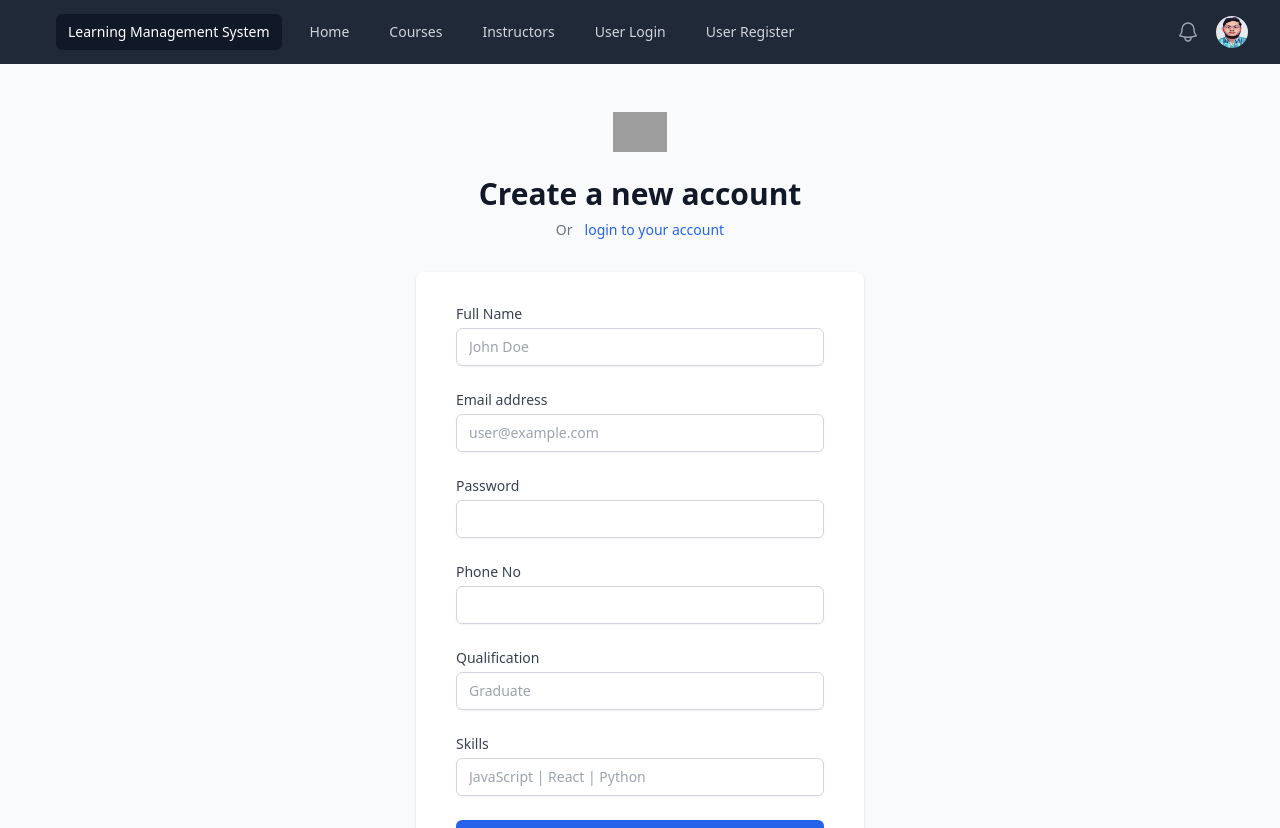
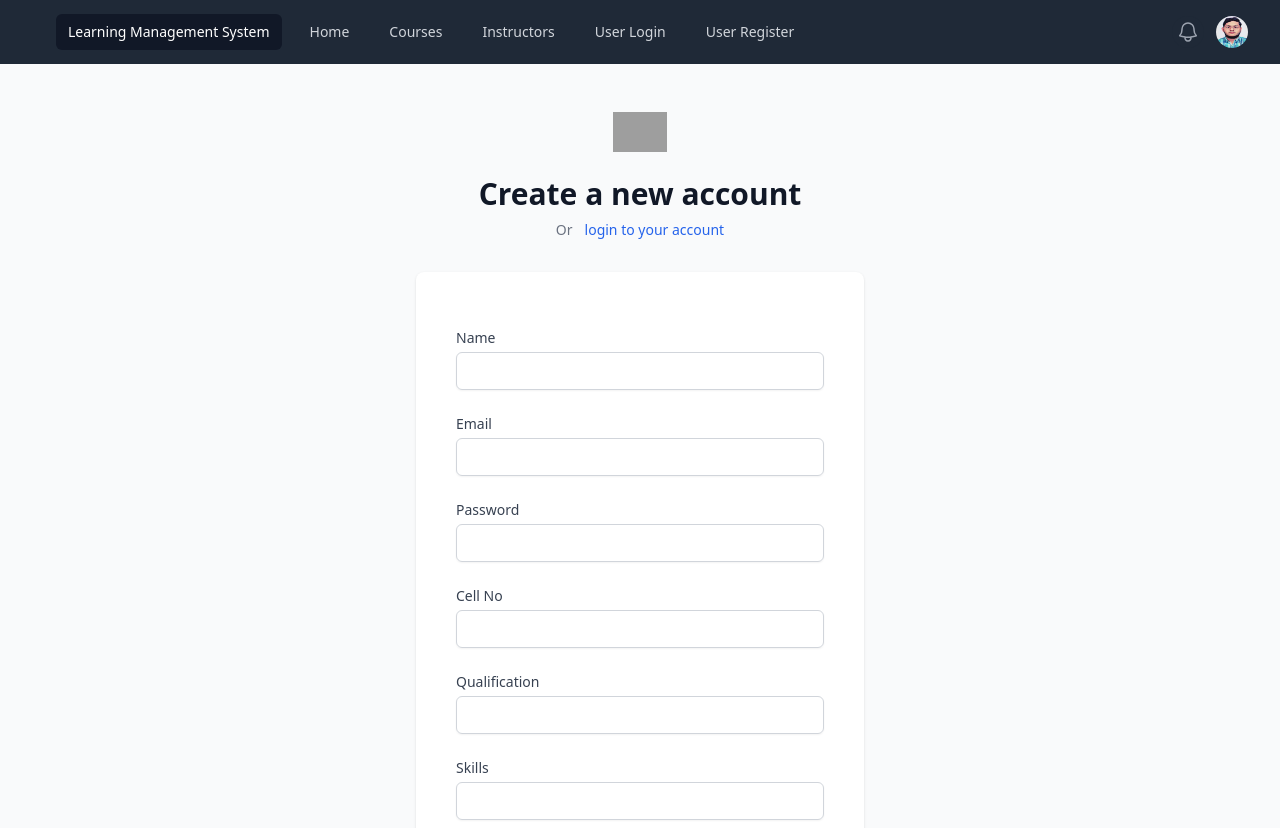
Before and after one commit to Saad-Ali-Khan-007/lms-frontend, a React (Create React App) app: page /teacher-register in a window 1280 px wide. Shown: the top 828 px of the page. Built offline with nearby package versions, Linux system fonts and the light colour scheme; grey boxes are pictures that could not be loaded.

Commit message:
teacher registration complete

```diff
--- a/src/components/Teacher/TeacherRegister.js
+++ b/src/components/Teacher/TeacherRegister.js
@@ -1,13 +1,67 @@
 import React from "react";
 import { Link } from "react-router-dom";
-import { useEffect } from "react";
+import { useEffect, useState } from "react";
+import axios from "axios";
+const baseUrl = "http://localhost:8000/api";
 const TeacherRegister = () => {
+  const [teacherData, setTeacherData] = useState({
+    full_name: "",
+    email: "",
+    password: "",
+    phone_no: "",
+    qualification: "",
+    skills: "",
+    status: "",
+  });
+  const handleChange = (event) => {
+    setTeacherData({
+      ...teacherData,
+      [event.target.name]: event.target.value,
+    });
+    event.preventDefault();
+  };
+
+  const handleSubmit = () => {
+    const teacherFormData = new FormData();
+    teacherFormData.append("full_name", teacherData.full_name);
+    teacherFormData.append("email", teacherData.email);
+    teacherFormData.append("password", teacherData.password);
+    teacherFormData.append("phone_no", teacherData.phone_no);
+    teacherFormData.append("qualification", teacherData.qualification);
+    teacherFormData.append("skills", teacherData.skills);
+
+    try {
+      axios.post(baseUrl + "/teachers/", teacherFormData).then((response) => {
+        setTeacherData({
+          full_name: "",
+          email: "",
+          password: "",
+          phone_no: "",
+          qualification: "",
+          skills: "",
+          status: "success",
+        });
+      });
+      console.log(teacherData);
+    } catch (error) {
+      console.log(error);
+      setTeacherData({ status: "error" });
+    }
+  };
   useEffect(() => {
     document.title = "Teacher Registration";
   });
   return (
     <div class="min-h-screen bg-gray-50 flex flex-col justify-center py-12 sm:px-6 lg:px-8">
       <div class="sm:mx-auto sm:w-full sm:max-w-md">
+        {teacherData.status === "success" && (
+          <p className="text-center text-green-500">
+            User Successfuly Registered
+          </p>
+        )}
+        {teacherData.status === "error" && (
+          <p className="text-center text-red-500">Something went Wrong</p>
+        )}
         <img
           class="mx-auto h-10 w-auto"
           src="https://www.svgrepo.com/show/301692/login.svg"
@@ -30,70 +84,42 @@ const TeacherRegister = () => {
       <div class="mt-8 sm:mx-auto sm:w-full sm:max-w-md">
         <div class="bg-white py-8 px-4 shadow sm:rounded-lg sm:px-10">
           <form method="POST" action="#">
-            <div>
+            <div class="mt-6">
               <label
-                for="email"
-                class="block text-sm font-medium leading-5  text-gray-700"
+                for="name"
+                class="block text-sm font-medium leading-5 text-gray-700"
               >
-                Full Name
+                Name
               </label>
-              <div class="mt-1 relative rounded-md shadow-sm">
+              <div class="mt-1 rounded-md shadow-sm">
                 <input
                   id="name"
-                  name="name"
-                  placeholder="John Doe"
+                  name="full_name"
+                  onChange={handleChange}
                   type="text"
                   required=""
-                  value=""
+                  value={teacherData.full_name}
                   class="appearance-none block w-full px-3 py-2 border border-gray-300 rounded-md placeholder-gray-400 focus:outline-none focus:shadow-outline-blue focus:border-blue-300 transition duration-150 ease-in-out sm:text-sm sm:leading-5"
                 />
-                <div class="hidden absolute inset-y-0 right-0 pr-3 flex items-center pointer-events-none">
-                  <svg
-                    class="h-5 w-5 text-red-500"
-                    fill="currentColor"
-                    viewBox="0 0 20 20"
-                  >
-                    <path
-                      fill-rule="evenodd"
-                      d="M18 10a8 8 0 11-16 0 8 8 0 0116 0zm-7 4a1 1 0 11-2 0 1 1 0 012 0zm-1-9a1 1 0 00-1 1v4a1 1 0 102 0V6a1 1 0 00-1-1z"
-                      clip-rule="evenodd"
-                    ></path>
-                  </svg>
-                </div>
               </div>
             </div>
-
             <div class="mt-6">
               <label
                 for="email"
-                class="block text-sm font-medium leading-5  text-gray-700"
+                class="block text-sm font-medium leading-5 text-gray-700"
               >
-                Email address
+                Email
               </label>
-              <div class="mt-1 relative rounded-md shadow-sm">
+              <div class="mt-1 rounded-md shadow-sm">
                 <input
                   id="email"
                   name="email"
-                  placeholder="user@example.com"
+                  onChange={handleChange}
                   type="email"
                   required=""
-                  value=""
-                  class="appearance-none block w-full px-3 py-2 border border-gray-300 rounded-md placeholder-gray-400 focus:outline-none focus:shadow-outline-blue focus:border-blue-300 transition duration-150 ease-in-out sm:text-sm sm:leading-5
-              "
+                  value={teacherData.email}
+                  class="appearance-none block w-full px-3 py-2 border border-gray-300 rounded-md placeholder-gray-400 focus:outline-none focus:shadow-outline-blue focus:border-blue-300 transition duration-150 ease-in-out sm:text-sm sm:leading-5"
                 />
-                <div class="hidden absolute inset-y-0 right-0 pr-3 flex items-center pointer-events-none">
-                  <svg
-                    class="h-5 w-5 text-red-500"
-                    fill="currentColor"
-                    viewBox="0 0 20 20"
-                  >
-                    <path
-                      fill-rule="evenodd"
-                      d="M18 10a8 8 0 11-16 0 8 8 0 0116 0zm-7 4a1 1 0 11-2 0 1 1 0 012 0zm-1-9a1 1 0 00-1 1v4a1 1 0 102 0V6a1 1 0 00-1-1z"
-                      clip-rule="evenodd"
-                    ></path>
-                  </svg>
-                </div>
               </div>
             </div>
 
@@ -108,7 +134,9 @@ const TeacherRegister = () => {
                 <input
                   id="password"
                   name="password"
+                  onChange={handleChange}
                   type="password"
+                  value={teacherData.password}
                   required=""
                   class="appearance-none block w-full px-3 py-2 border border-gray-300 rounded-md placeholder-gray-400 focus:outline-none focus:shadow-outline-blue focus:border-blue-300 transition duration-150 ease-in-out sm:text-sm sm:leading-5"
                 />
@@ -116,107 +144,66 @@ const TeacherRegister = () => {
             </div>
             <div class="mt-6">
               <label
-                for="email"
-                class="block text-sm font-medium leading-5  text-gray-700"
+                for="phone"
+                class="block text-sm font-medium leading-5 text-gray-700"
               >
-                Phone No
+                Cell No
               </label>
-              <div class="mt-1 relative rounded-md shadow-sm">
+              <div class="mt-1 rounded-md shadow-sm">
                 <input
-                  id="email"
-                  name="email"
-                  placeholder=""
-                  type="email"
+                  id="phone"
+                  name="phone_no"
+                  onChange={handleChange}
+                  type="text"
                   required=""
-                  value=""
-                  class="appearance-none block w-full px-3 py-2 border border-gray-300 rounded-md placeholder-gray-400 focus:outline-none focus:shadow-outline-blue focus:border-blue-300 transition duration-150 ease-in-out sm:text-sm sm:leading-5
-              "
+                  value={teacherData.phone_no}
+                  class="appearance-none block w-full px-3 py-2 border border-gray-300 rounded-md placeholder-gray-400 focus:outline-none focus:shadow-outline-blue focus:border-blue-300 transition duration-150 ease-in-out sm:text-sm sm:leading-5"
                 />
-                <div class="hidden absolute inset-y-0 right-0 pr-3 flex items-center pointer-events-none">
-                  <svg
-                    class="h-5 w-5 text-red-500"
-                    fill="currentColor"
-                    viewBox="0 0 20 20"
-                  >
-                    <path
-                      fill-rule="evenodd"
-                      d="M18 10a8 8 0 11-16 0 8 8 0 0116 0zm-7 4a1 1 0 11-2 0 1 1 0 012 0zm-1-9a1 1 0 00-1 1v4a1 1 0 102 0V6a1 1 0 00-1-1z"
-                      clip-rule="evenodd"
-                    ></path>
-                  </svg>
-                </div>
               </div>
             </div>
             <div class="mt-6">
               <label
-                for="email"
-                class="block text-sm font-medium leading-5  text-gray-700"
+                for="qualification"
+                class="block text-sm font-medium leading-5 text-gray-700"
               >
                 Qualification
               </label>
-              <div class="mt-1 relative rounded-md shadow-sm">
+              <div class="mt-1 rounded-md shadow-sm">
                 <input
-                  id="email"
-                  name="email"
-                  placeholder="Graduate"
-                  type="email"
+                  id="qualification"
+                  name="qualification"
+                  onChange={handleChange}
+                  type="text"
+                  value={teacherData.qualification}
                   required=""
-                  value=""
-                  class="appearance-none block w-full px-3 py-2 border border-gray-300 rounded-md placeholder-gray-400 focus:outline-none focus:shadow-outline-blue focus:border-blue-300 transition duration-150 ease-in-out sm:text-sm sm:leading-5
-              "
+                  class="appearance-none block w-full px-3 py-2 border border-gray-300 rounded-md placeholder-gray-400 focus:outline-none focus:shadow-outline-blue focus:border-blue-300 transition duration-150 ease-in-out sm:text-sm sm:leading-5"
                 />
-                <div class="hidden absolute inset-y-0 right-0 pr-3 flex items-center pointer-events-none">
-                  <svg
-                    class="h-5 w-5 text-red-500"
-                    fill="currentColor"
-                    viewBox="0 0 20 20"
-                  >
-                    <path
-                      fill-rule="evenodd"
-                      d="M18 10a8 8 0 11-16 0 8 8 0 0116 0zm-7 4a1 1 0 11-2 0 1 1 0 012 0zm-1-9a1 1 0 00-1 1v4a1 1 0 102 0V6a1 1 0 00-1-1z"
-                      clip-rule="evenodd"
-                    ></path>
-                  </svg>
-                </div>
               </div>
             </div>
             <div class="mt-6">
               <label
-                for="email"
-                class="block text-sm font-medium leading-5  text-gray-700"
+                for="skills"
+                class="block text-sm font-medium leading-5 text-gray-700"
               >
                 Skills
               </label>
-              <div class="mt-1 relative rounded-md shadow-sm">
+              <div class="mt-1 rounded-md shadow-sm">
                 <input
-                  id="email"
-                  name="email"
-                  placeholder="JavaScript | React | Python"
-                  type="email"
+                  id="skills"
+                  name="skills"
+                  onChange={handleChange}
+                  type="text"
+                  value={teacherData.skills}
                   required=""
-                  value=""
-                  class="appearance-none block w-full px-3 py-2 border border-gray-300 rounded-md placeholder-gray-400 focus:outline-none focus:shadow-outline-blue focus:border-blue-300 transition duration-150 ease-in-out sm:text-sm sm:leading-5
-              "
+                  class="appearance-none block w-full px-3 py-2 border border-gray-300 rounded-md placeholder-gray-400 focus:outline-none focus:shadow-outline-blue focus:border-blue-300 transition duration-150 ease-in-out sm:text-sm sm:leading-5"
                 />
-                <div class="hidden absolute inset-y-0 right-0 pr-3 flex items-center pointer-events-none">
-                  <svg
-                    class="h-5 w-5 text-red-500"
-                    fill="currentColor"
-                    viewBox="0 0 20 20"
-                  >
-                    <path
-                      fill-rule="evenodd"
-                      d="M18 10a8 8 0 11-16 0 8 8 0 0116 0zm-7 4a1 1 0 11-2 0 1 1 0 012 0zm-1-9a1 1 0 00-1 1v4a1 1 0 102 0V6a1 1 0 00-1-1z"
-                      clip-rule="evenodd"
-                    ></path>
-                  </svg>
-                </div>
               </div>
             </div>
             <div class="mt-6">
               <span class="block w-full rounded-md shadow-sm">
                 <button
                   type="submit"
+                  onClick={handleSubmit}
                   class="w-full flex justify-center py-2 px-4 border border-transparent text-sm font-medium rounded-md text-white bg-blue-600 hover:bg-blue-500 focus:outline-none focus:border-indigo-700 focus:shadow-outline-indigo active:bg-indigo-700 transition duration-150 ease-in-out"
                 >
                   Create account
```
